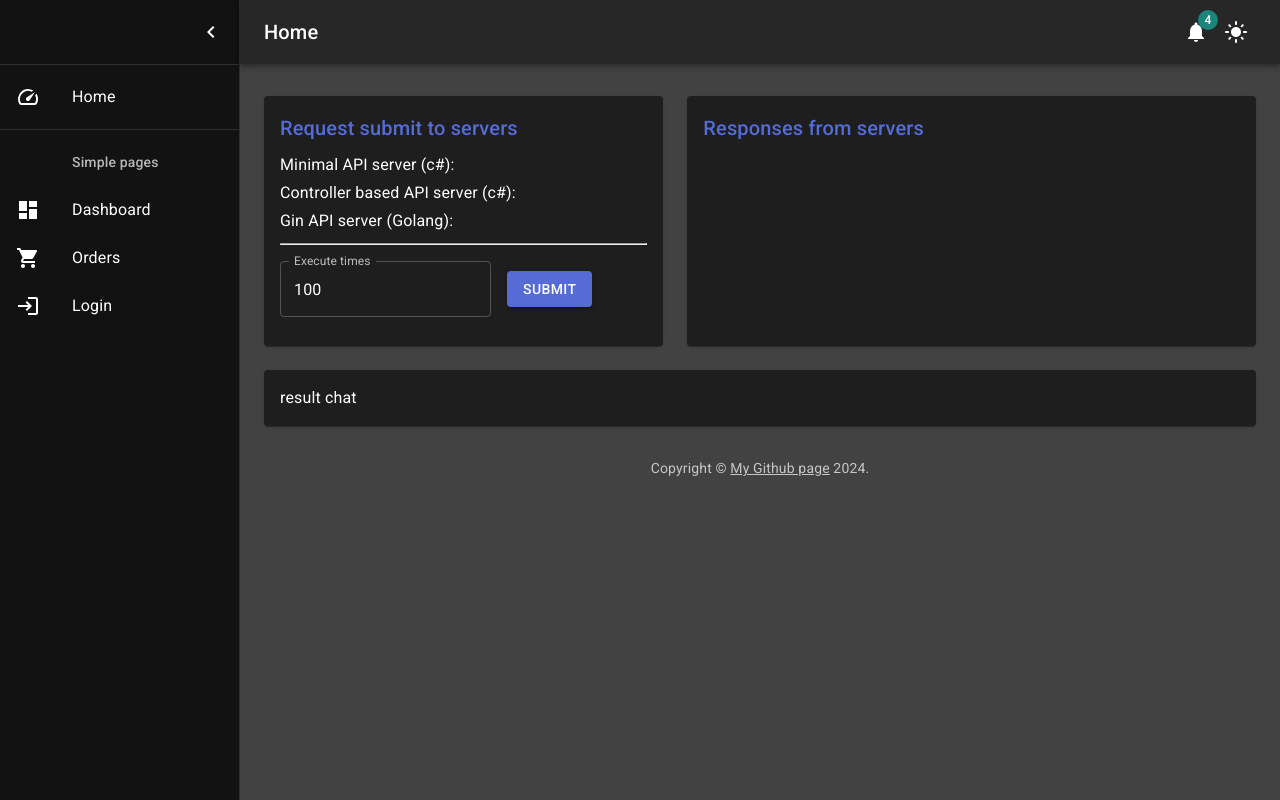
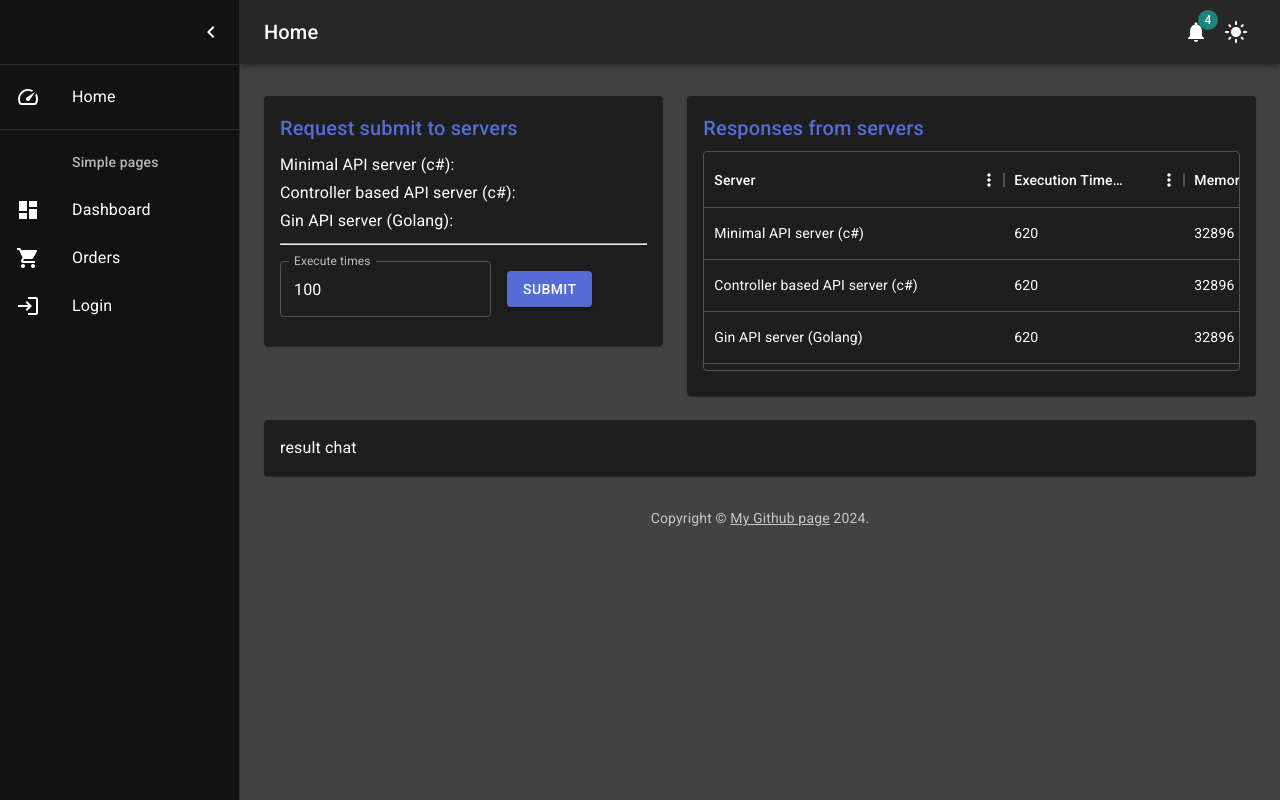
Before and after one commit to onlineeric/eric-demo-react-ts, a React (Create React App) app: page /home in a window 1280 px wide. Built offline with nearby package versions, Linux system fonts and the light colour scheme; no server answers.

Commit message:
added datagrid

```diff
--- a/src/home/ResponsePanel.tsx
+++ b/src/home/ResponsePanel.tsx
@@ -1,18 +1,33 @@
 import * as React from 'react';
 import { Paper } from '@mui/material';
 import Title from '../common/Title';
+import { DataGrid } from '@mui/x-data-grid';
 
 export default function ResponsePanel() {
+	const columns = [
+		{ field: 'server', headerName: 'Server', width: 300 },
+		{ field: 'executionTime', headerName: 'Execution Time(ms)', width: 180 },
+		{ field: 'memoryUsed', headerName: 'Memory Used', width: 150 },
+	];
+
+	const rows = [
+		{ id: 1, server: 'Minimal API server (c#)', executionTime: '620', memoryUsed: 32896 },
+		{ id: 2, server: 'Controller based API server (c#)', executionTime: '620', memoryUsed: 32896 },
+		{ id: 3, server: 'Gin API server (Golang)', executionTime: '620', memoryUsed: 32896 },
+	];
 	return (
 		<Paper
 			sx={{
 				p: 2,
 				display: 'flex',
 				flexDirection: 'column',
-				height: 250,
+				height: 300,
 			}}
 		>
 			<Title>Responses from servers</Title>
+			<div style={{ height: 220, width: '100%' }}>
+				<DataGrid rows={rows} columns={columns} hideFooter />
+			</div>
 		</Paper>
 	);
 }
```
